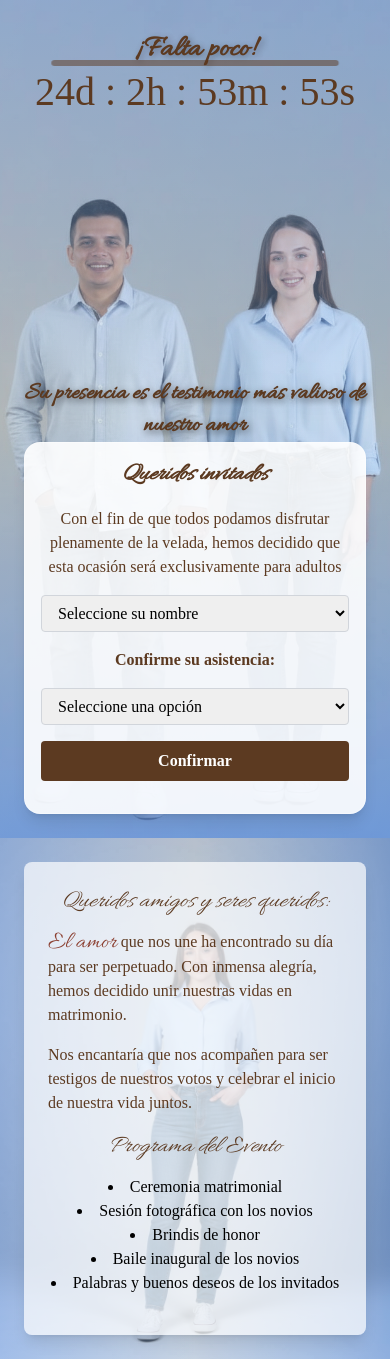
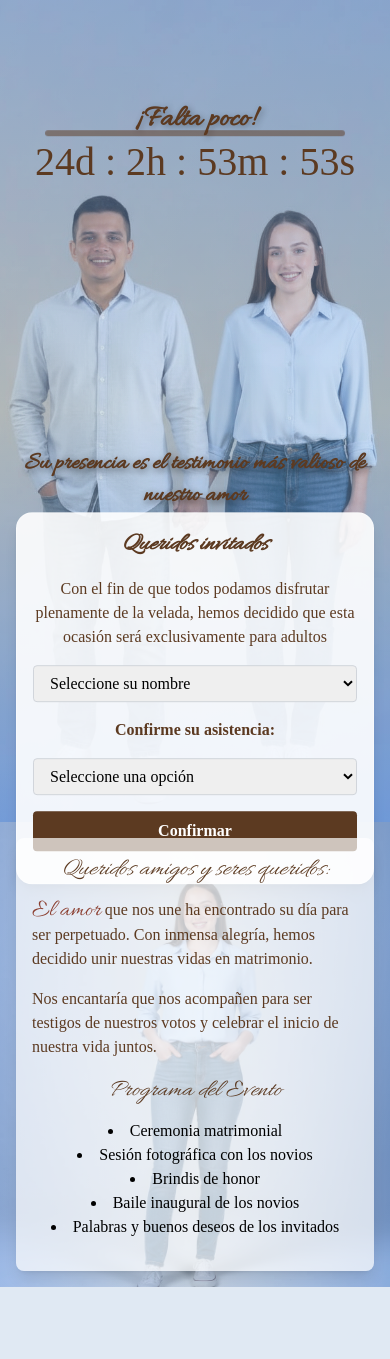
Before and after one commit to phamton31/my_weding, a PHP site: page /bienvenida.php in a window 390 px wide. After the commit the page ends 1287 px from the top, so only its background shows below. Run offline with PHP 8.4, Linux system fonts and the light colour scheme; some libraries are stand-ins or nearby versions.

Commit message:
fixing sizes

```diff
--- a/bienvenida.php
+++ b/bienvenida.php
@@ -41,6 +41,25 @@
             padding: 1.5rem;
             box-shadow: 0 10px 20px rgba(0,0,0,0.2);
         }
+        /* Ajuste visual para pantallas pequeñas */
+@media (max-width: 400px) {
+    /* Fondo derecho más pequeño y ajustado */
+    .md\:w-1\/3 {
+        background-size: cover;
+        background-position: center bottom;
+        min-height: 40vh;
+    }
+
+    /* Reduce el padding general */
+    .p-6, .md\:p-12 {
+        padding: 1rem !important;
+    }
+
+    /* Ajusta texto y formulario */
+    .z-10.relative.text-center {
+        transform: translateY(10%);
+    }
+}
     </style>
 </head>
 <body class="bg-gradient-to-br from-blue-100 to-blue-300 min-h-screen flex flex-col md:flex-row">
```
